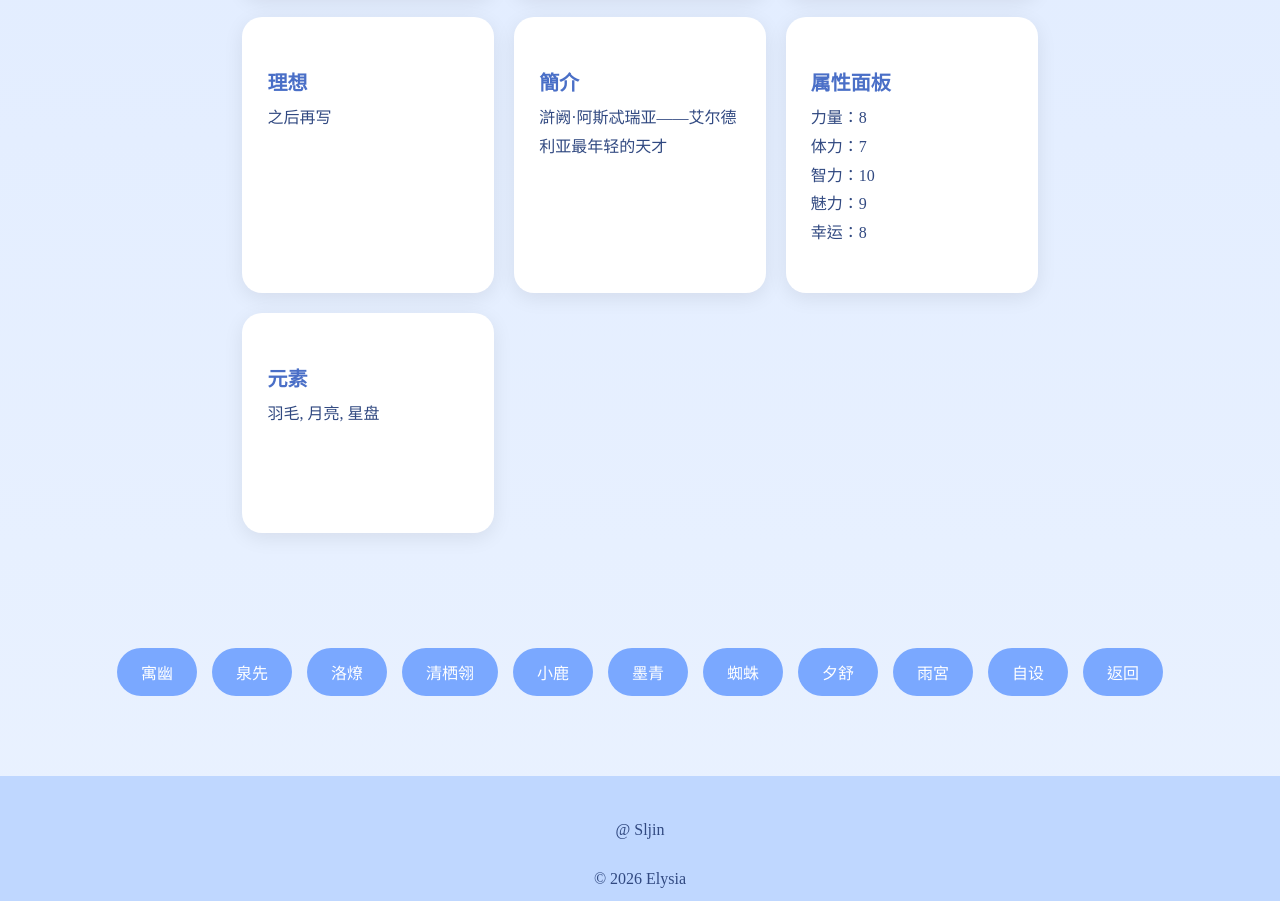
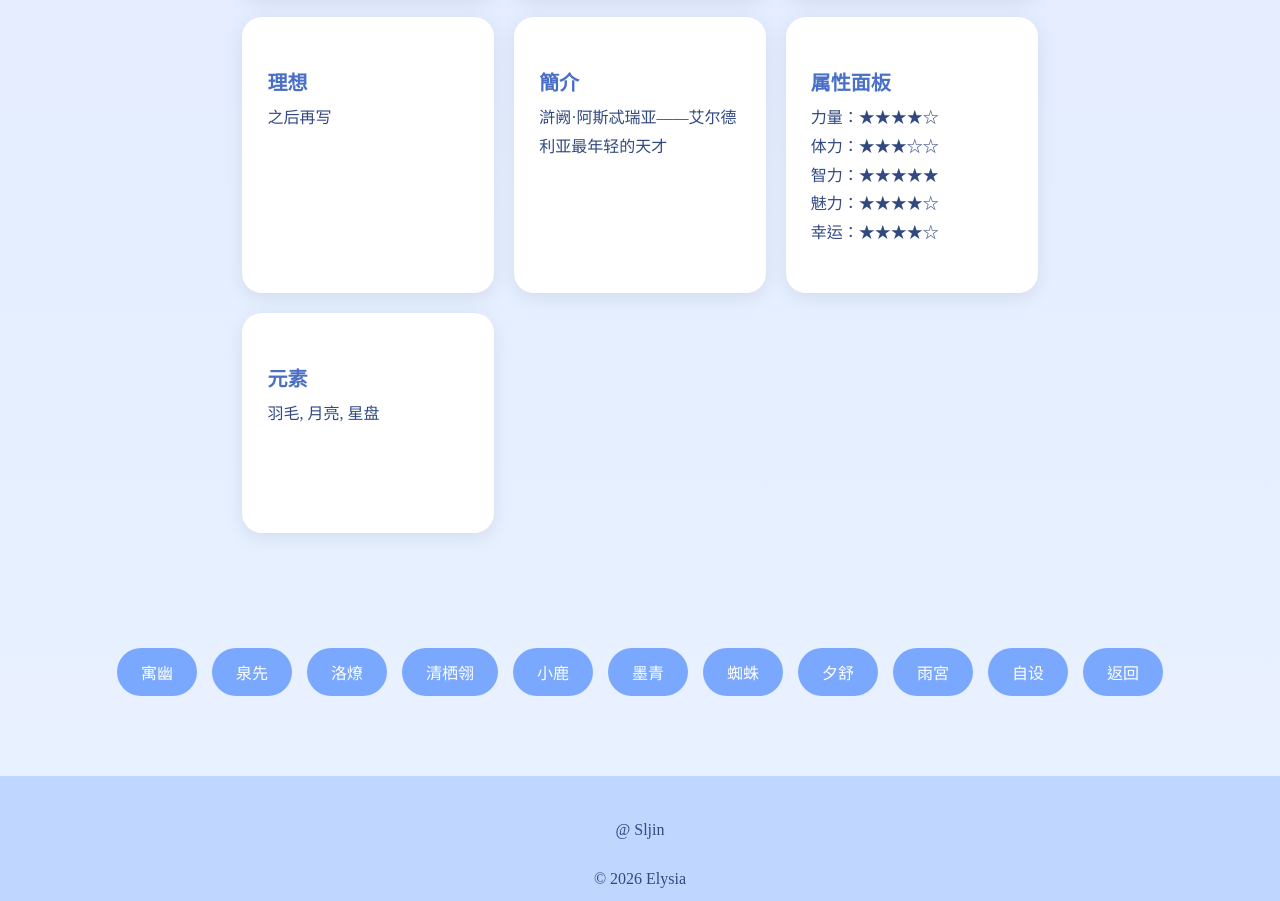
Before and after one commit to Slj826/-, a plain HTML site: page 滸闕.html in a window 1280 px wide. Shown: the part 1492-2393 px from the top of the page. Drawn offline with Linux system fonts and the light colour scheme.

Commit message:
Add files via upload

```diff
--- a/滸闕.html
+++ b/滸闕.html
@@ -142,11 +142,11 @@
     <h3>属性面板</h3>
 
     <p>
-    力量：8<br>
-    体力：7<br>
-    智力：10<br>
-    魅力：9<br>
-    幸运：8<br>
+    力量：★★★★☆<br>
+    体力：★★★☆☆<br>
+    智力：★★★★★<br>
+    魅力：★★★★☆<br>
+    幸运：★★★★☆<br>
     </p>
 </div>
 
```
